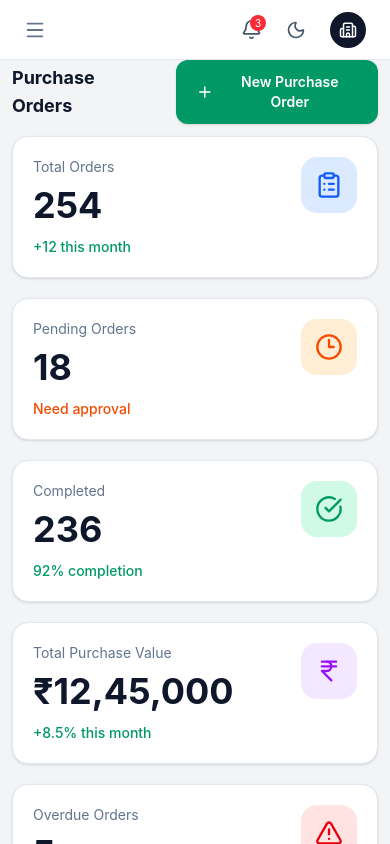
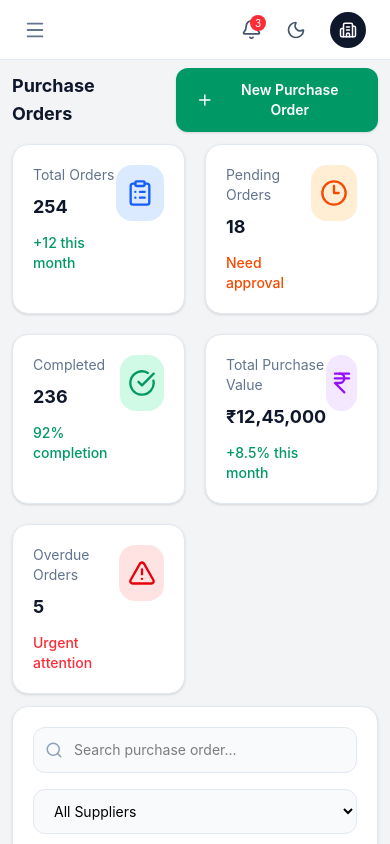
Before and after one commit to AljasMuthukadan/stockflow, a React (Vite) app in the folder client/: page /dashboard/purchase in a window 390 px wide. Built offline with nearby package versions, Linux system fonts and the light colour scheme.

Commit message:
Added Some tweaks

```diff
--- a/client/src/components/purchases/PurchaseHeader.jsx
+++ b/client/src/components/purchases/PurchaseHeader.jsx
@@ -2,7 +2,7 @@ import { Plus } from "lucide-react";
 
 export default function PurchaseHeader() {
   return (
-    <div className="flex flex-row gap-5 lg:flex-row items-center justify-between">
+    <div className="flex flex-row mt-2 gap-5 lg:flex-row items-center justify-between">
       {/* Left */}
       <div>
         <h1 className=" text-lg lg:text-3xl font-bold text-slate-900">
--- a/client/src/components/purchases/PurchaseStats.jsx
+++ b/client/src/components/purchases/PurchaseStats.jsx
@@ -56,7 +56,7 @@ const stats = [
 
 export default function PurchaseStats() {
   return (
-    <div className="grid gap-5 sm:grid-cols-2 xl:grid-cols-5">
+    <div className="grid gap-5 grid-cols-2 sm:grid-cols-2 xl:grid-cols-5">
       {stats.map((stat) => {
         const Icon = stat.icon;
 
@@ -82,7 +82,7 @@ export default function PurchaseStats() {
                   {stat.title}
                 </p>
 
-                <h2 className="mt-2 text-4xl font-bold text-slate-900">
+                <h2 className="mt-2 text-lg lg:text-4xl font-bold text-slate-900">
                   {stat.value}
                 </h2>
 
--- a/client/src/components/purchases/PurchaseTable.jsx
+++ b/client/src/components/purchases/purchase-table/PurchaseTable.jsx
@@ -1,5 +1,5 @@
-import PurchaseRow from "./PurchaseRow.jsx";
-import { purchaseOrders } from "./purchaseData.js";
+import PurchaseRow from "../PurchaseRow.jsx";
+import { purchaseOrders } from "../purchaseData.js";
 
 export default function PurchaseTable() {
   return (
--- a/client/src/pages/PurchaseOrdersPage.jsx
+++ b/client/src/pages/PurchaseOrdersPage.jsx
@@ -1,7 +1,7 @@
 import PurchaseHeader from "../components/purchases/PurchaseHeader";
 import PurchaseStats from "../components/purchases/PurchaseStats";
 import PurchaseFilters from "../components/purchases/PurchaseFilters";
-import PurchaseTable from "../components/purchases/PurchaseTable";
+import PurchaseTable from "../components/purchases/purchase-table/PurchaseTable";
 
 export default function PurchaseOrdersPage() {
   return (
```
